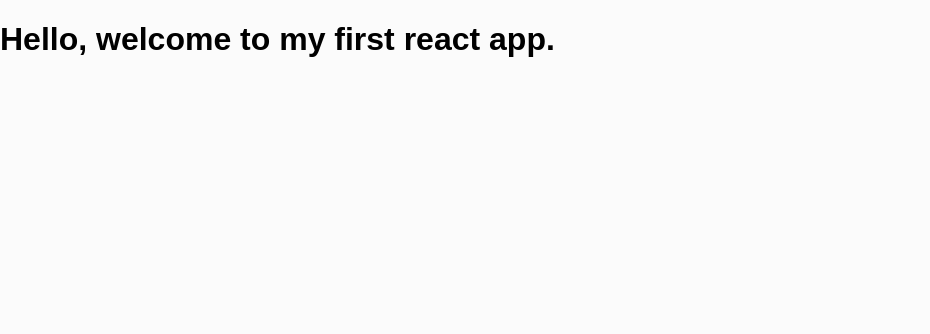
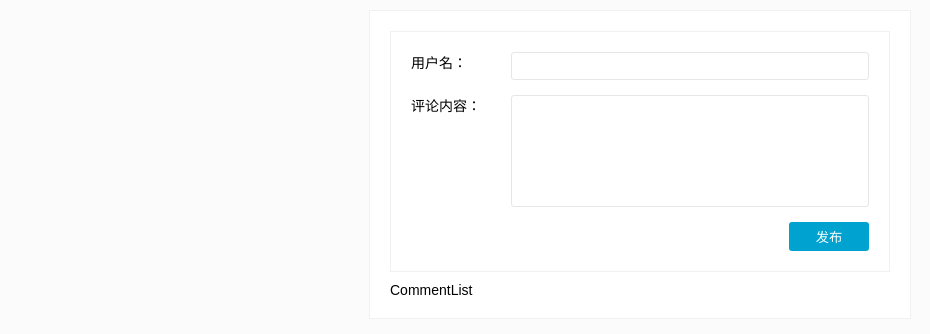
Before and after one commit to justxuewei/playground, a React (Create React App) app in the folder comment-app/: page / in a window 1280 px wide. Shown: the top 334 px of the page, without its empty margins (0-930 px from the left). Built offline with nearby package versions, Linux system fonts and the light colour scheme; the HTML template or start-up script is replaced by a standard one.

Commit message:
feat(comment-app): wip: impl comment input and comment list
Signed-off-by: Xuewei Niu <justxuewei@apache.org>

```diff
--- a/comment-app/src/App.tsx
+++ b/comment-app/src/App.tsx
@@ -1,10 +1,19 @@
 import { Component, ReactNode } from 'react';
+import CommentInput from './CommentInput';
+import CommentList from './CommentList';
 
 class App extends Component {
   render(): ReactNode {
       return (
-        <h1>Hello, welcome to my first react app.</h1>
-      )
+        <div className='wrapper'>
+          <CommentInput />
+          <CommentList />
+        </div>
+      );
+  }
+
+  handleSubmitContent(username: string, content: string): void {
+    console.log(username, content);
   }
 }
 
--- /dev/null
+++ b/comment-app/src/CommentInput.tsx
@@ -0,0 +1,74 @@
+import React, { Component, ReactNode } from 'react';
+
+interface IProps {
+    onSubmit?: (username: string, content: string) => void,
+}
+
+interface IState {
+    username: string;
+    content: string;
+}
+
+class CommentInput extends Component<IProps, IState> {
+    constructor(props: IProps) {
+        super(props);
+        this.state = {
+            username: '',
+            content: '',
+        };
+    }
+
+    render(): ReactNode {
+        return (
+            <div className='comment-input'>
+                <div className='comment-field'>
+                    <span className='comment-field-name'>用户名：</span>
+                    <div className='comment-field-input'>
+                        <input value={this.state.username} onChange={this.handleUsernameChange.bind(this)} />
+                    </div>
+                </div>
+                <div className='comment-field'>
+                    <span className='comment-field-name'>评论内容：</span>
+                    <div className='comment-field-input'>
+                        <textarea value={this.state.content} onChange={this.handleContentChange.bind(this)} />
+                    </div>
+                </div>
+                <div className='comment-field-button'>
+                    <button onClick={this.handleSubmit.bind(this)}>
+                        发布
+                    </button>
+                </div>
+            </div>
+        );
+    }
+
+    handleUsernameChange(event: React.ChangeEvent<HTMLInputElement>): void {
+        this.setState({
+            username: event.target.value
+        });
+    }
+
+    handleContentChange(event: React.ChangeEvent<HTMLTextAreaElement>): void {
+        this.setState({
+            content: event.target.value
+        });
+    }
+
+    handleSubmit() {
+        if (this.props.onSubmit) {
+            const { username, content } = this.state;
+            if (username === '') {
+                alert("username is required");
+            }
+            if (content === '') {
+                alert("content is required");
+            }
+            this.props.onSubmit(username, content);
+            this.setState({
+                username: username,
+            });
+        }
+    }
+}
+
+export default CommentInput;
--- /dev/null
+++ b/comment-app/src/CommentList.tsx
@@ -0,0 +1,11 @@
+import { Component, ReactNode } from 'react';
+
+class CommentList extends Component {
+    render(): ReactNode {
+        return (
+            <div>CommentList</div>
+        );
+    }
+}
+
+export default CommentList;
```
Also changed, not shown: comment-app/package.json (+6 -1 lines), comment-app/.eslintrc.cjs (added), 2 other files (tests, documents, lock files or other folders).
